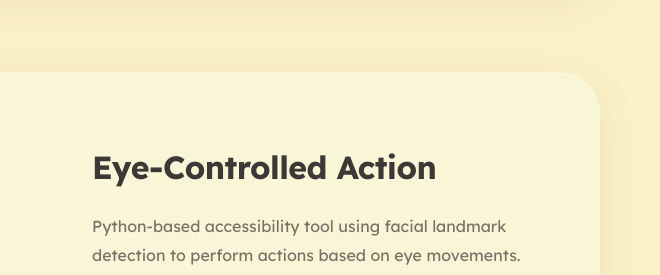
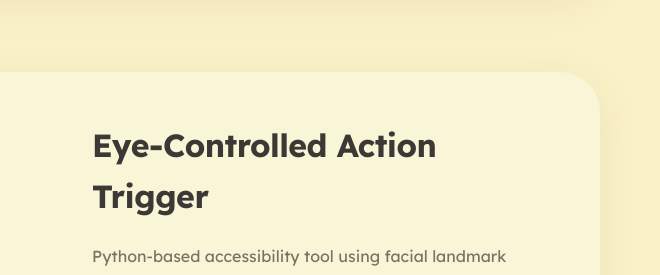
Before and after one commit to CuteJJ/CuteJJ.github.io, a plain HTML site: page index.html in a window 1280 px wide. Shown: the part 2360-2635 px from the top of the page, 620-1280 px from the left. Drawn offline with nearby package versions, Linux system fonts and the light colour scheme.

Commit message:
Reverted push

```diff
--- a/index.html
+++ b/index.html
@@ -158,7 +158,7 @@
                         alt="Eye-Controlled Action Trigger">
                 </div>
                 <div class="project-content">
-                    <h3>Eye-Controlled Action </h3>
+                    <h3>Eye-Controlled Action Trigger</h3>
                     <p>Python-based accessibility tool using facial landmark detection to perform actions based on eye
                         movements.</p>
                     <div class="project-tools">
```
